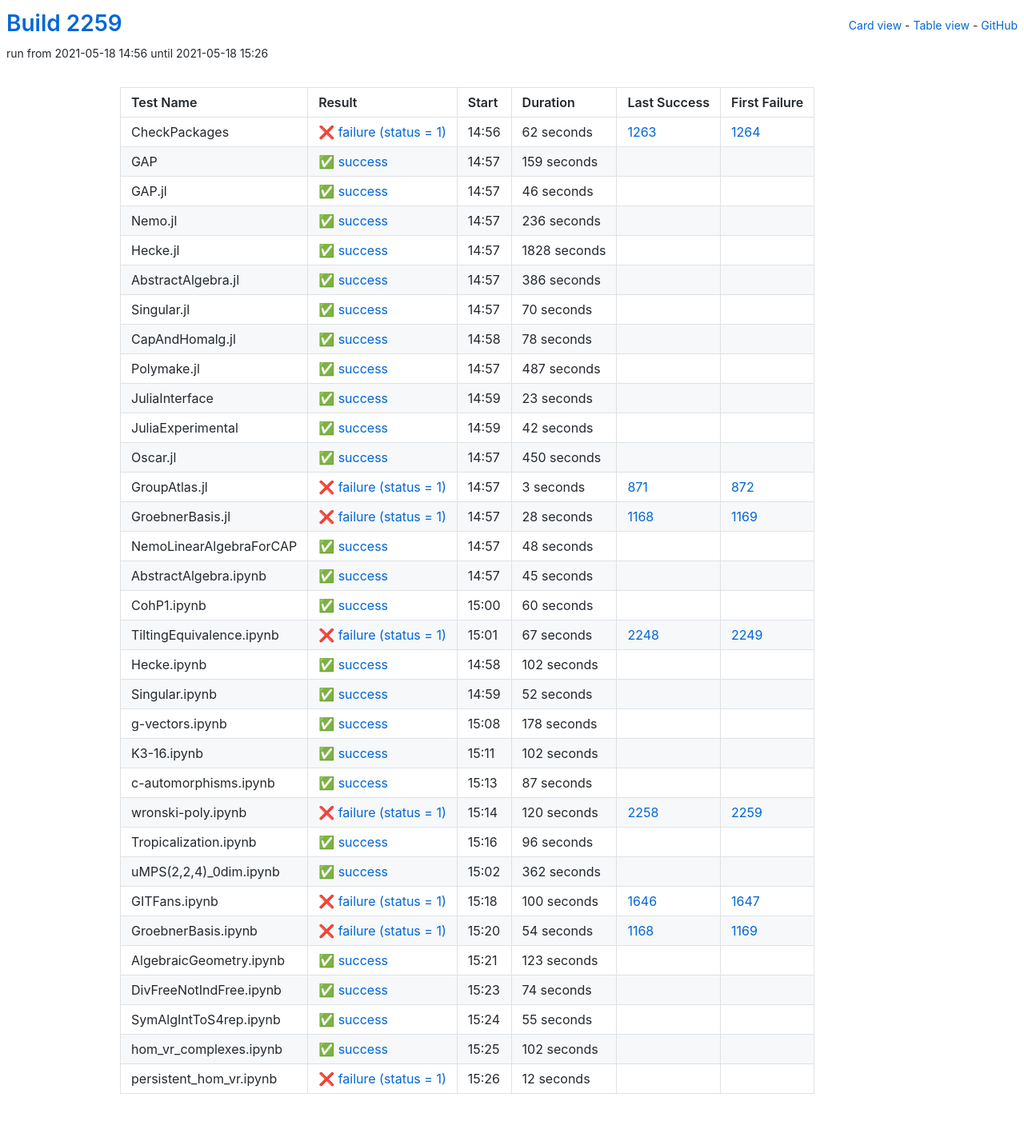
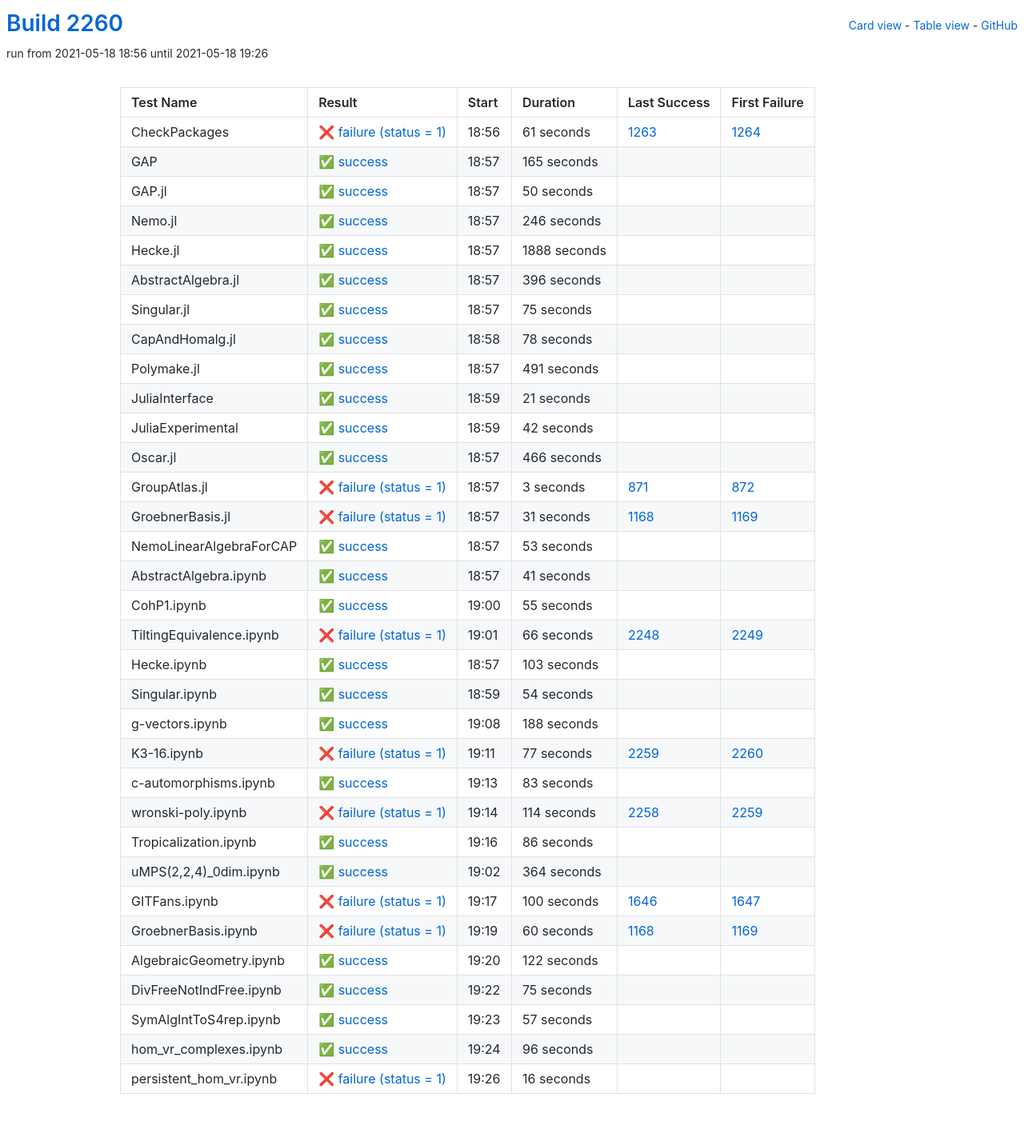
Before and after one commit to oscar-system/oscar-ci-status-stable, a Jekyll site: the page built from table.html, in a window 1280 px wide. Shown: the whole page at 80% size. Built offline with Jekyll 4.4.1, drawn with Linux system fonts in a browser that asks for light colours.

Commit message:
Build #2260

```diff
--- a/_data/ci.yml
+++ b/_data/ci.yml
@@ -1,6 +1,6 @@
 ---
-build: 2259
-build_url: https://oscarci.mathematik.uni-kl.de/job/oscar-stable/2259/
+build: 2260
+build_url: https://oscarci.mathematik.uni-kl.de/job/oscar-stable/2260/
 job: oscar-stable
 organization: oscar-system
 repo: oscar-ci-status-stable
@@ -8,92 +8,92 @@ repourl: https://github.com/oscar-system/oscar-ci-status-stable
 tests:
 - name: CheckPackages
   id: checkpackages
-  log: https://oscarci.mathematik.uni-kl.de/job/oscar-stable/2259/artifact/logs/build-2259/CheckPackages.log
-  start: 2021-05-18 14:56
+  log: https://oscarci.mathematik.uni-kl.de/job/oscar-stable/2260/artifact/logs/build-2260/CheckPackages.log
+  start: 2021-05-18 18:56
   success: false
   exitcode: 1
   status: failure
-  duration: 62
+  duration: 61
   last_success: 1263
   last_success_url: https://oscarci.mathematik.uni-kl.de/job/oscar-stable/1263/
   first_failure: 1264
   first_failure_url: https://oscarci.mathematik.uni-kl.de/job/oscar-stable/1264/
 - name: GAP
   id: gap
-  log: https://oscarci.mathematik.uni-kl.de/job/oscar-stable/2259/artifact/logs/build-2259/GAP.log
-  start: 2021-05-18 14:57
+  log: https://oscarci.mathematik.uni-kl.de/job/oscar-stable/2260/artifact/logs/build-2260/GAP.log
+  start: 2021-05-18 18:57
   success: true
   exitcode: 0
   status: success
-  duration: 159
+  duration: 165
   last_success: false
   last_success_url:
   first_failure: false
   first_failure_url:
 - name: GAP.jl
   id: gap-jl
-  log: https://oscarci.mathematik.uni-kl.de/job/oscar-stable/2259/artifact/logs/build-2259/GAP.jl.log
-  start: 2021-05-18 14:57
+  log: https://oscarci.mathematik.uni-kl.de/job/oscar-stable/2260/artifact/logs/build-2260/GAP.jl.log
+  start: 2021-05-18 18:57
   success: true
   exitcode: 0
   status: success
-  duration: 46
+  duration: 50
   last_success: false
   last_success_url:
   first_failure: false
   first_failure_url:
 - name: Nemo.jl
   id: nemo-jl
-  log: https://oscarci.mathematik.uni-kl.de/job/oscar-stable/2259/artifact/logs/build-2259/Nemo.jl.log
-  start: 2021-05-18 14:57
+  log: https://oscarci.mathematik.uni-kl.de/job/oscar-stable/2260/artifact/logs/build-2260/Nemo.jl.log
+  start: 2021-05-18 18:57
   success: true
   exitcode: 0
   status: success
-  duration: 236
+  duration: 246
   last_success: false
   last_success_url:
   first_failure: false
   first_failure_url:
 - name: Hecke.jl
   id: hecke-jl
-  log: https://oscarci.mathematik.uni-kl.de/job/oscar-stable/2259/artifact/logs/build-2259/Hecke.jl.log
-  start: 2021-05-18 14:57
+  log: https://oscarci.mathematik.uni-kl.de/job/oscar-stable/2260/artifact/logs/build-2260/Hecke.jl.log
+  start: 2021-05-18 18:57
   success: true
   exitcode: 0
   status: success
-  duration: 1828
+  duration: 1888
   last_success: false
   last_success_url:
   first_failure: false
   first_failure_url:
 - name: AbstractAlgebra.jl
   id: abstractalgebra-jl
-  log: https://oscarci.mathematik.uni-kl.de/job/oscar-stable/2259/artifact/logs/build-2259/AbstractAlgebra.jl.log
-  start: 2021-05-18 14:57
+  log: https://oscarci.mathematik.uni-kl.de/job/oscar-stable/2260/artifact/logs/build-2260/AbstractAlgebra.jl.log
+  start: 2021-05-18 18:57
   success: true
   exitcode: 0
   status: success
-  duration: 386
+  duration: 396
   last_success: false
   last_success_url:
   first_failure: false
   first_failure_url:
 - name: Singular.jl
   id: singular-jl
-  log: https://oscarci.mathematik.uni-kl.de/job/oscar-stable/2259/artifact/logs/build-2259/Singular.jl.log
-  start: 2021-05-18 14:57
+  log: https://oscarci.mathematik.uni-kl.de/job/oscar-stable/2260/artifact/logs/build-2260/Singular.jl.log
+  start: 2021-05-18 18:57
   success: true
   exitcode: 0
   status: success
-  duration: 70
+  duration: 75
   last_success: false
   last_success_url:
   first_failure: false
   first_failure_url:
 - name: CapAndHomalg.jl
   id: capandhomalg-jl
-  log: https://oscarci.mathematik.uni-kl.de/job/oscar-stable/2259/artifact/logs/build-2259/CapAndHomalg.jl.log
-  start: 2021-05-18 14:58
+  log: https://oscarci.mathematik.uni-kl.de/job/oscar-stable/2260/artifact/logs/build-2260/CapAndHomalg.jl.log
+  start: 2021-05-18 18:58
   success: true
   exitcode: 0
   status: success
@@ -104,32 +104,32 @@ tests:
   first_failure_url:
 - name: Polymake.jl
   id: polymake-jl
-  log: https://oscarci.mathematik.uni-kl.de/job/oscar-stable/2259/artifact/logs/build-2259/Polymake.jl.log
-  start: 2021-05-18 14:57
+  log: https://oscarci.mathematik.uni-kl.de/job/oscar-stable/2260/artifact/logs/build-2260/Polymake.jl.log
+  start: 2021-05-18 18:57
   success: true
   exitcode: 0
   status: success
-  duration: 487
+  duration: 491
   last_success: false
   last_success_url:
   first_failure: false
   first_failure_url:
 - name: JuliaInterface
   id: juliainterface
-  log: https://oscarci.mathematik.uni-kl.de/job/oscar-stable/2259/artifact/logs/build-2259/JuliaInterface.log
-  start: 2021-05-18 14:59
+  log: https://oscarci.mathematik.uni-kl.de/job/oscar-stable/2260/artifact/logs/build-2260/JuliaInterface.log
+  start: 2021-05-18 18:59
   success: true
   exitcode: 0
   status: success
-  duration: 23
+  duration: 21
   last_success: false
   last_success_url:
   first_failure: false
   first_failure_url:
 - name: JuliaExperimental
   id: juliaexperimental
-  log: https://oscarci.mathematik.uni-kl.de/job/oscar-stable/2259/artifact/logs/build-2259/JuliaExperimental.log
-  start: 2021-05-18 14:59
+  log: https://oscarci.mathematik.uni-kl.de/job/oscar-stable/2260/artifact/logs/build-2260/JuliaExperimental.log
+  start: 2021-05-18 18:59
   success: true
   exitcode: 0
   status: success
@@ -140,20 +140,20 @@ tests:
   first_failure_url:
 - name: Oscar.jl
   id: oscar-jl
-  log: https://oscarci.mathematik.uni-kl.de/job/oscar-stable/2259/artifact/logs/build-2259/Oscar.jl.log
-  start: 2021-05-18 14:57
+  log: https://oscarci.mathematik.uni-kl.de/job/oscar-stable/2260/artifact/logs/build-2260/Oscar.jl.log
+  start: 2021-05-18 18:57
   success: true
   exitcode: 0
   status: success
-  duration: 450
+  duration: 466
   last_success: false
   last_success_url:
   first_failure: false
   first_failure_url:
 - name: GroupAtlas.jl
   id: groupatlas-jl
-  log: https://oscarci.mathematik.uni-kl.de/job/oscar-stable/2259/artifact/logs/build-2259/GroupAtlas.jl.log
-  start: 2021-05-18 14:57
+  log: https://oscarci.mathematik.uni-kl.de/job/oscar-stable/2260/artifact/logs/build-2260/GroupAtlas.jl.log
+  start: 2021-05-18 18:57
   success: false
   exitcode: 1
   status: failure
@@ -164,164 +164,164 @@ tests:
   first_failure_url: https://oscarci.mathematik.uni-kl.de/job/oscar-stable/872/
 - name: GroebnerBasis.jl
   id: groebnerbasis-jl
-  log: https://oscarci.mathematik.uni-kl.de/job/oscar-stable/2259/artifact/logs/build-2259/GroebnerBasis.jl.log
-  start: 2021-05-18 14:57
+  log: https://oscarci.mathematik.uni-kl.de/job/oscar-stable/2260/artifact/logs/build-2260/GroebnerBasis.jl.log
+  start: 2021-05-18 18:57
   success: false
   exitcode: 1
   status: failure
-  duration: 28
+  duration: 31
   last_success: 1168
   last_success_url: https://oscarci.mathematik.uni-kl.de/job/oscar-stable/1168/
   first_failure: 1169
   first_failure_url: https://oscarci.mathematik.uni-kl.de/job/oscar-stable/1169/
 - name: NemoLinearAlgebraForCAP
   id: nemolinearalgebraforcap
-  log: https://oscarci.mathematik.uni-kl.de/job/oscar-stable/2259/artifact/logs/build-2259/NemoLinearAlgebraForCAP.log
-  start: 2021-05-18 14:57
+  log: https://oscarci.mathematik.uni-kl.de/job/oscar-stable/2260/artifact/logs/build-2260/NemoLinearAlgebraForCAP.log
+  start: 2021-05-18 18:57
   success: true
   exitcode: 0
   status: success
-  duration: 48
+  duration: 53
   last_success: false
   last_success_url:
   first_failure: false
   first_failure_url:
 - name: AbstractAlgebra.ipynb
   id: abstractalgebra-ipynb
-  log: https://oscarci.mathematik.uni-kl.de/job/oscar-stable/2259/artifact/logs/build-2259/AbstractAlgebra.ipynb.log
-  start: 2021-05-18 14:57
+  log: https://oscarci.mathematik.uni-kl.de/job/oscar-stable/2260/artifact/logs/build-2260/AbstractAlgebra.ipynb.log
+  start: 2021-05-18 18:57
   success: true
   exitcode: 0
   status: success
-  duration: 45
+  duration: 41
   last_success: false
   last_success_url:
   first_failure: false
   first_failure_url:
 - name: CohP1.ipynb
   id: cohp1-ipynb
-  log: https://oscarci.mathematik.uni-kl.de/job/oscar-stable/2259/artifact/logs/build-2259/CohP1.ipynb.log
-  start: 2021-05-18 15:00
+  log: https://oscarci.mathematik.uni-kl.de/job/oscar-stable/2260/artifact/logs/build-2260/CohP1.ipynb.log
+  start: 2021-05-18 19:00
   success: true
   exitcode: 0
   status: success
-  duration: 60
+  duration: 55
   last_success: false
   last_success_url:
   first_failure: false
   first_failure_url:
 - name: TiltingEquivalence.ipynb
   id: tiltingequivalence-ipynb
-  log: https://oscarci.mathematik.uni-kl.de/job/oscar-stable/2259/artifact/logs/build-2259/TiltingEquivalence.ipynb.log
-  start: 2021-05-18 15:01
+  log: https://oscarci.mathematik.uni-kl.de/job/oscar-stable/2260/artifact/logs/build-2260/TiltingEquivalence.ipynb.log
+  start: 2021-05-18 19:01
   success: false
   exitcode: 1
   status: failure
-  duration: 67
+  duration: 66
   last_success: 2248
   last_success_url: https://oscarci.mathematik.uni-kl.de/job/oscar-stable/2248/
   first_failure: 2249
   first_failure_url: https://oscarci.mathematik.uni-kl.de/job/oscar-stable/2249/
 - name: Hecke.ipynb
   id: hecke-ipynb
-  log: https://oscarci.mathematik.uni-kl.de/job/oscar-stable/2259/artifact/logs/build-2259/Hecke.ipynb.log
-  start: 2021-05-18 14:58
+  log: https://oscarci.mathematik.uni-kl.de/job/oscar-stable/2260/artifact/logs/build-2260/Hecke.ipynb.log
+  start: 2021-05-18 18:57
   success: true
   exitcode: 0
   status: success
-  duration: 102
+  duration: 103
   last_success: false
   last_success_url:
   first_failure: false
   first_failure_url:
 - name: Singular.ipynb
   id: singular-ipynb
-  log: https://oscarci.mathematik.uni-kl.de/job/oscar-stable/2259/artifact/logs/build-2259/Singular.ipynb.log
-  start: 2021-05-18 14:59
+  log: https://oscarci.mathematik.uni-kl.de/job/oscar-stable/2260/artifact/logs/build-2260/Singular.ipynb.log
+  start: 2021-05-18 18:59
   success: true
   exitcode: 0
   status: success
-  duration: 52
+  duration: 54
   last_success: false
   last_success_url:
   first_failure: false
   first_failure_url:
 - name: g-vectors.ipynb
   id: g-vectors-ipynb
-  log: https://oscarci.mathematik.uni-kl.de/job/oscar-stable/2259/artifact/logs/build-2259/g-vectors.ipynb.log
-  start: 2021-05-18 15:08
+  log: https://oscarci.mathematik.uni-kl.de/job/oscar-stable/2260/artifact/logs/build-2260/g-vectors.ipynb.log
+  start: 2021-05-18 19:08
   success: true
   exitcode: 0
   status: success
-  duration: 178
+  duration: 188
   last_success: false
   last_success_url:
   first_failure: false
   first_failure_url:
 - name: K3-16.ipynb
   id: k3-16-ipynb
-  log: https://oscarci.mathematik.uni-kl.de/job/oscar-stable/2259/artifact/logs/build-2259/K3-16.ipynb.log
-  start: 2021-05-18 15:11
+  log: https://oscarci.mathematik.uni-kl.de/job/oscar-stable/2260/artifact/logs/build-2260/K3-16.ipynb.log
+  start: 2021-05-18 19:11
+  success: false
+  exitcode: 1
+  status: failure
+  duration: 77
+  last_success: 2259
+  last_success_url: https://oscarci.mathematik.uni-kl.de/job/oscar-stable/2259/
+  first_failure: 2260
+  first_failure_url: https://oscarci.mathematik.uni-kl.de/job/oscar-stable/2260/
+- name: c-automorphisms.ipynb
+  id: c-automorphisms-ipynb
+  log: https://oscarci.mathematik.uni-kl.de/job/oscar-stable/2260/artifact/logs/build-2260/c-automorphisms.ipynb.log
+  start: 2021-05-18 19:13
   success: true
   exitcode: 0
   status: success
-  duration: 102
-  last_success: false
-  last_success_url:
-  first_failure: false
-  first_failure_url:
-- name: c-automorphisms.ipynb
-  id: c-automorphisms-ipynb
-  log: https://oscarci.mathematik.uni-kl.de/job/oscar-stable/2259/artifact/logs/build-2259/c-automorphisms.ipynb.log
-  start: 2021-05-18 15:13
-  success: true
-  exitcode: 0
-  status: success
-  duration: 87
+  duration: 83
   last_success: false
   last_success_url:
   first_failure: false
   first_failure_url:
 - name: wronski-poly.ipynb
   id: wronski-poly-ipynb
-  log: https://oscarci.mathematik.uni-kl.de/job/oscar-stable/2259/artifact/logs/build-2259/wronski-poly.ipynb.log
-  start: 2021-05-18 15:14
+  log: https://oscarci.mathematik.uni-kl.de/job/oscar-stable/2260/artifact/logs/build-2260/wronski-poly.ipynb.log
+  start: 2021-05-18 19:14
   success: false
   exitcode: 1
   status: failure
-  duration: 120
+  duration: 114
   last_success: 2258
   last_success_url: https://oscarci.mathematik.uni-kl.de/job/oscar-stable/2258/
   first_failure: 2259
   first_failure_url: https://oscarci.mathematik.uni-kl.de/job/oscar-stable/2259/
 - name: Tropicalization.ipynb
   id: tropicalization-ipynb
-  log: https://oscarci.mathematik.uni-kl.de/job/oscar-stable/2259/artifact/logs/build-2259/Tropicalization.ipynb.log
-  start: 2021-05-18 15:16
+  log: https://oscarci.mathematik.uni-kl.de/job/oscar-stable/2260/artifact/logs/build-2260/Tropicalization.ipynb.log
+  start: 2021-05-18 19:16
   success: true
   exitcode: 0
   status: success
-  duration: 96
+  duration: 86
   last_success: false
   last_success_url:
   first_failure: false
   first_failure_url:
 - name: uMPS(2,2,4)_0dim.ipynb
   id: umps-2-2-4-0dim-ipynb
-  log: https://oscarci.mathematik.uni-kl.de/job/oscar-stable/2259/artifact/logs/build-2259/uMPS-2-2-4-_0dim.ipynb.log
-  start: 2021-05-18 15:02
+  log: https://oscarci.mathematik.uni-kl.de/job/oscar-stable/2260/artifact/logs/build-2260/uMPS-2-2-4-_0dim.ipynb.log
+  start: 2021-05-18 19:02
   success: true
   exitcode: 0
   status: success
-  duration: 362
+  duration: 364
   last_success: false
   last_success_url:
   first_failure: false
   first_failure_url:
 - name: GITFans.ipynb
   id: gitfans-ipynb
-  log: https://oscarci.mathematik.uni-kl.de/job/oscar-stable/2259/artifact/logs/build-2259/GITFans.ipynb.log
-  start: 2021-05-18 15:18
+  log: https://oscarci.mathematik.uni-kl.de/job/oscar-stable/2260/artifact/logs/build-2260/GITFans.ipynb.log
+  start: 2021-05-18 19:17
   success: false
   exitcode: 1
   status: failure
@@ -332,72 +332,72 @@ tests:
   first_failure_url: https://oscarci.mathematik.uni-kl.de/job/oscar-stable/1647/
 - name: GroebnerBasis.ipynb
   id: groebnerbasis-ipynb
-  log: https://oscarci.mathematik.uni-kl.de/job/oscar-stable/2259/artifact/logs/build-2259/GroebnerBasis.ipynb.log
-  start: 2021-05-18 15:20
+  log: https://oscarci.mathematik.uni-kl.de/job/oscar-stable/2260/artifact/logs/build-2260/GroebnerBasis.ipynb.log
+  start: 2021-05-18 19:19
   success: false
   exitcode: 1
   status: failure
-  duration: 54
+  duration: 60
   last_success: 1168
   last_success_url: https://oscarci.mathematik.uni-kl.de/job/oscar-stable/1168/
   first_failure: 1169
   first_failure_url: https://oscarci.mathematik.uni-kl.de/job/oscar-stable/1169/
 - name: AlgebraicGeometry.ipynb
   id: algebraicgeometry-ipynb
-  log: https://oscarci.mathematik.uni-kl.de/job/oscar-stable/2259/artifact/logs/build-2259/AlgebraicGeometry.ipynb.log
-  start: 2021-05-18 15:21
+  log: https://oscarci.mathematik.uni-kl.de/job/oscar-stable/2260/artifact/logs/build-2260/AlgebraicGeometry.ipynb.log
+  start: 2021-05-18 19:20
   success: true
   exitcode: 0
   status: success
-  duration: 123
+  duration: 122
   last_success: false
   last_success_url:
   first_failure: false
   first_failure_url:
 - name: DivFreeNotIndFree.ipynb
   id: divfreenotindfree-ipynb
-  log: https://oscarci.mathematik.uni-kl.de/job/oscar-stable/2259/artifact/logs/build-2259/DivFreeNotIndFree.ipynb.log
-  start: 2021-05-18 15:23
+  log: https://oscarci.mathematik.uni-kl.de/job/oscar-stable/2260/artifact/logs/build-2260/DivFreeNotIndFree.ipynb.log
+  start: 2021-05-18 19:22
   success: true
   exitcode: 0
   status: success
-  duration: 74
+  duration: 75
   last_success: false
   last_success_url:
   first_failure: false
   first_failure_url:
 - name: SymAlgIntToS4rep.ipynb
   id: symalginttos4rep-ipynb
-  log: https://oscarci.mathematik.uni-kl.de/job/oscar-stable/2259/artifact/logs/build-2259/SymAlgIntToS4rep.ipynb.log
-  start: 2021-05-18 15:24
+  log: https://oscarci.mathematik.uni-kl.de/job/oscar-stable/2260/artifact/logs/build-2260/SymAlgIntToS4rep.ipynb.log
+  start: 2021-05-18 19:23
   success: true
   exitcode: 0
   status: success
-  duration: 55
+  duration: 57
   last_success: false
   last_success_url:
   first_failure: false
   first_failure_url:
 - name: hom_vr_complexes.ipynb
   id: hom-vr-complexes-ipynb
-  log: https://oscarci.mathematik.uni-kl.de/job/oscar-stable/2259/artifact/logs/build-2259/hom_vr_complexes.ipynb.log
-  start: 2021-05-18 15:25
+  log: https://oscarci.mathematik.uni-kl.de/job/oscar-stable/2260/artifact/logs/build-2260/hom_vr_complexes.ipynb.log
+  start: 2021-05-18 19:24
   success: true
   exitcode: 0
   status: success
-  duration: 102
+  duration: 96
   last_success: false
   last_success_url:
   first_failure: false
   first_failure_url:
 - name: persistent_hom_vr.ipynb
   id: persistent-hom-vr-ipynb
-  log: https://oscarci.mathematik.uni-kl.de/job/oscar-stable/2259/artifact/logs/build-2259/persistent_hom_vr.ipynb.log
-  start: 2021-05-18 15:26
+  log: https://oscarci.mathematik.uni-kl.de/job/oscar-stable/2260/artifact/logs/build-2260/persistent_hom_vr.ipynb.log
+  start: 2021-05-18 19:26
   success: false
   exitcode: 1
   status: failure
-  duration: 12
+  duration: 16
   last_success: false
   last_success_url:
   first_failure: false
```
Also changed, not shown: README.md.
